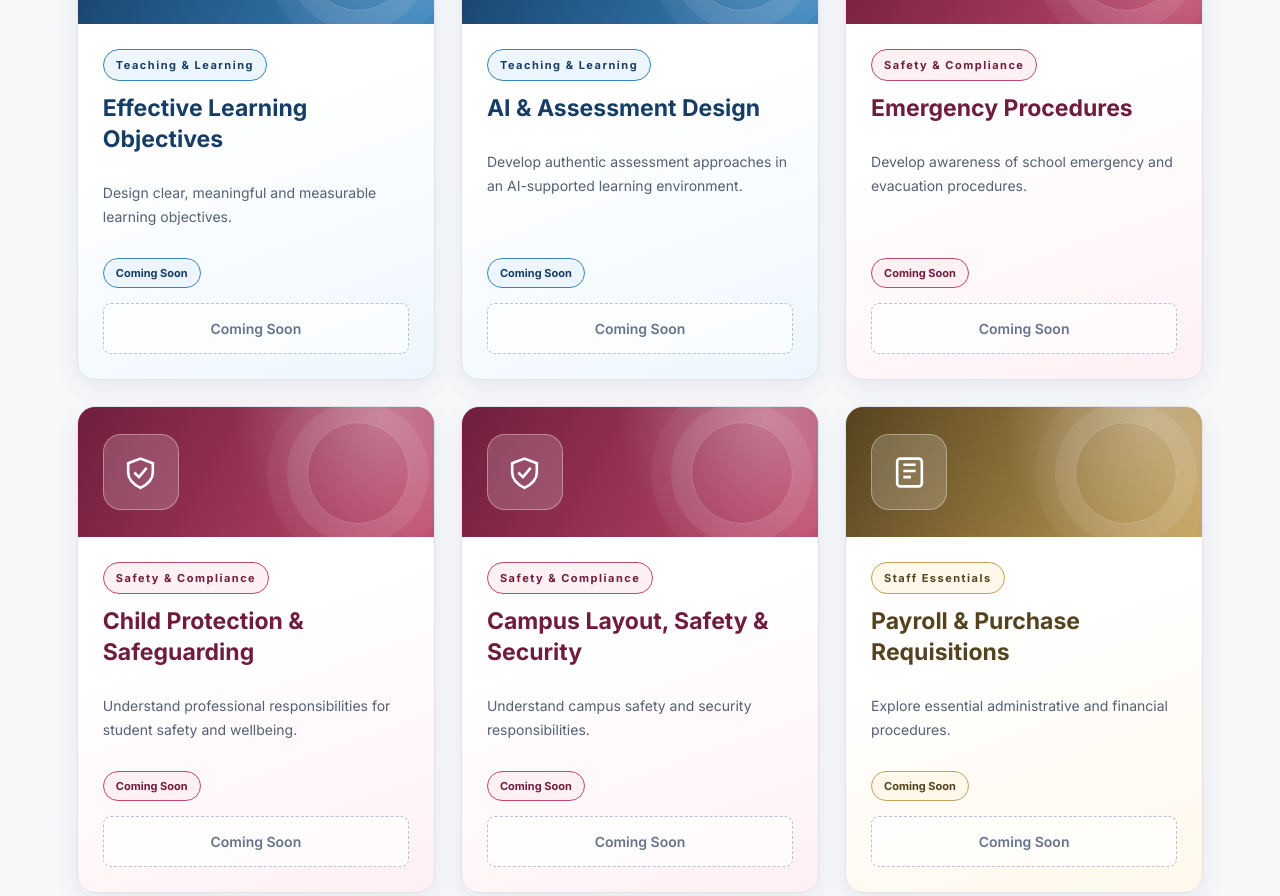
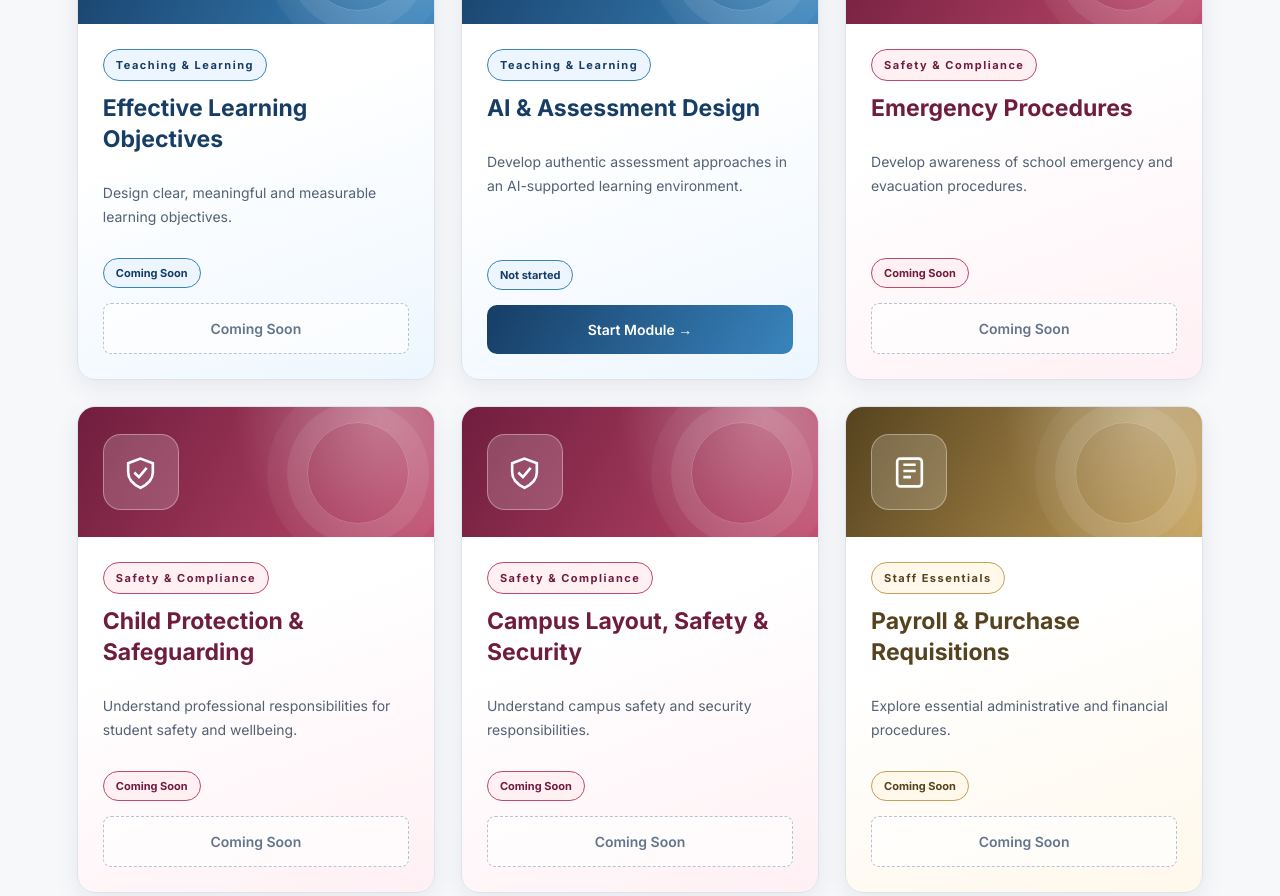
Before and after one commit to ieltscoregetter-a11y/learning-hub, a plain HTML site: page pd.html in a window 1280 px wide. Shown: the part 2443-3339 px from the top of the page. Drawn offline with nearby package versions, Linux system fonts and the light colour scheme.

Commit message:
Activate AI and Assessment Design module

```diff
--- a/pd.html
+++ b/pd.html
@@ -687,7 +687,8 @@ const modules = [
         title: "AI & Assessment Design",
         category: "Teaching & Learning",
         description: "Develop authentic assessment approaches in an AI-supported learning environment.",
-        available: false
+        file: "ai-assessment.html",
+available: true
     },
 
     {
```
